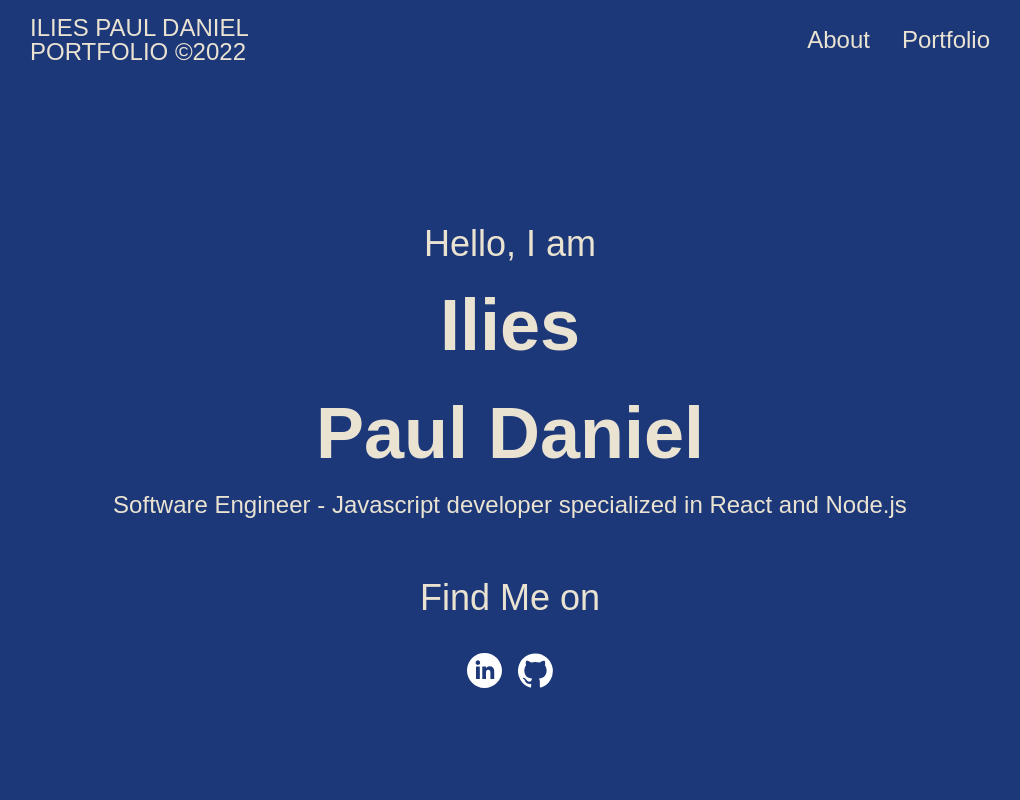
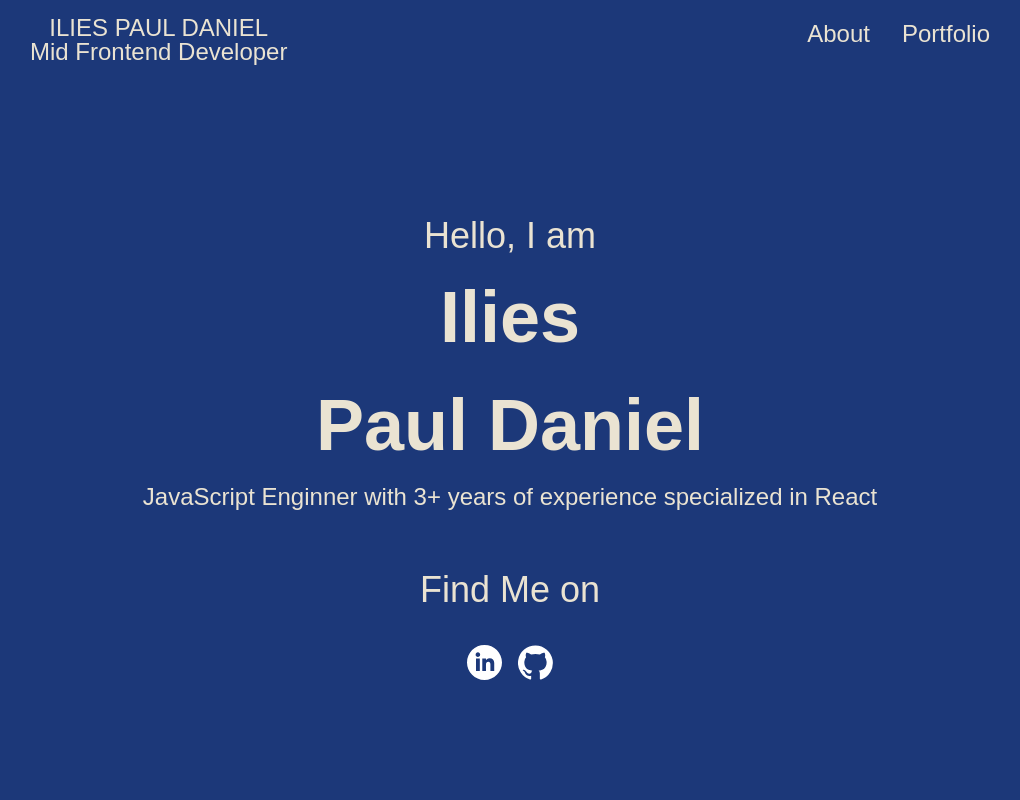
Before and after one commit to paul-ilies/iliespauldaniel, a Next.js app: page / in a window 1280 px wide. Shown: the top 800 px of the page, without its empty margins (130-1150 px from the left). Built offline with nearby package versions, Linux system fonts and the light colour scheme; a web font is replaced by a local one.

Commit message:
refactored structure

```diff
--- a/components/About.tsx
+++ b/components/About.tsx
@@ -2,21 +2,18 @@ import { Box, Heading, Flex, Text } from "@chakra-ui/react";
 import Headline from "./common/Headline";
 import Parallax from "./common/Parallax";
 import Image from "next/image";
-import useMediaQuery from "../hooks/useMediaQuery";
 
 const content = {
   heading: "About me",
   description:
-    "I am a front-end developer with a strong foundation in JavaScript and experience using various front-end frameworks, including React and NextJS. I have also used GraphQL for data management and Chakra UI for styling and design.I am a recent graduate of the postgraduate program in Applied Informatics and Programming at Technical University of Cluj-Napoca, where I learned the basics of programming in C++, relational databases with Oracle SQL, and web technologies such as HTML, CSS, and JavaScript. I also gained an understanding of computer systems and networks, object-oriented programming concepts, and fundamental algorithms. I am passionate about creating intuitive and engaging user experiences and am always looking for new opportunities to grow and learn as a developer.",
+    "I am a front-end developer with a strong foundation in JavaScript specialized in React with NextJS framework.I graduated the postgraduate program in Applied Informatics and Programming at Technical University of Cluj-Napoca, where I learned the basics of programming in C++, relational databases with Oracle SQL, and web technologies such as HTML, CSS, and JavaScript. I also gained an understanding of computer systems and networks, object-oriented programming concepts, and fundamental algorithms. I am passionate about creating intuitive and engaging user experiences and am always looking for new opportunities to grow and learn as a developer.",
 };
 
 const About = () => {
-  const isMobile = useMediaQuery("(max-width: 600px)");
-
   return (
     <Box mb="5rem" id="about">
       <Flex
-        justifyContent={isMobile ? "center" : "flex-start"}
+        justifyContent={{ base: "center", md: "flex-start" }}
         my={{ base: 4, md: 12 }}
       >
         <Heading
@@ -27,10 +24,9 @@ const About = () => {
           _after={{
             content: "''",
             position: "absolute",
-            bottom: isMobile ? "-4" : "4",
-            display: isMobile ? "block" : "inline-block",
+            bottom: { base: "0", md: "-10px" },
+            display: { base: "block", md: "inline-block" },
             border: "0.5px #EAE3D2 solid",
-            ml: isMobile ? 0 : 4,
             w: "100%",
           }}
         >
@@ -76,6 +72,8 @@ const About = () => {
             fontWeight="300"
             fontSize="2xl"
             textAlign="left"
+            textColor="#D4D4D4"
+            opacity={0.9}
           >
             {content.description}
           </Text>
--- a/components/Header.tsx
+++ b/components/Header.tsx
@@ -1,5 +1,4 @@
 import { Flex, Link, ListItem, UnorderedList } from "@chakra-ui/react";
-import useMediaQuery from "../hooks/useMediaQuery";
 import Logo from "./common/Logo";
 
 const links = [
@@ -7,26 +6,15 @@ const links = [
   { name: "Portfolio", href: "/#portfolio" },
 ];
 
-const Header = ({ navHeight }: any) => {
-  const isMobile = useMediaQuery("(max-width: 600px)");
-
+const Header = () => {
   return (
     <Flex
-      display="flex"
-      width="100%"
-      alignItems="center"
       pt="1rem"
-      ref={navHeight}
-      flexDir={isMobile ? "column" : "row"}
-      gap={isMobile ? "1rem" : "0"}
+      gap={{ base: "1rem", md: "0" }}
+      justifyContent="space-between"
     >
       <Logo />
-      <UnorderedList
-        listStyleType="none"
-        display="flex"
-        ml={isMobile ? "0" : "auto"}
-        gap="2rem"
-      >
+      <UnorderedList listStyleType="none" display="flex" gap="2rem">
         {links.map((el, i) => {
           return (
             <ListItem
--- a/components/Hero.tsx
+++ b/components/Hero.tsx
@@ -1,16 +1,12 @@
-import { Box, Center, Flex, Text } from "@chakra-ui/react";
+import { Box, Center, Flex, Text, calc } from "@chakra-ui/react";
 import SocialLinks from "./common/SocialLinks";
 
-interface Props {
-  navHeight?: number;
-  containerMarginTop?: string;
-}
-const Hero = ({ navHeight, containerMarginTop }: Props) => {
+const Hero = () => {
   return (
     <Flex
-      h={`calc(100vh - ${containerMarginTop} - ${navHeight}px)`}
       position="relative"
       flexDirection="column"
+      height={{ base: `calc(100vh - 72px)`, md: `calc(100vh - 144px)` }}
     >
       <Center flexDirection="column" h="100%" width="100%">
         <Box>
@@ -29,8 +25,7 @@ const Hero = ({ navHeight, containerMarginTop }: Props) => {
         </Box>
         <Box>
           <Text fontSize="2xl" fontWeight="300" textAlign="center">
-            Software Engineer - Javascript developer specialized in React and
-            Node.js
+            JavaScript Enginner with 3+ years of experience specialized in React
           </Text>
         </Box>
         <Flex
--- a/components/Layout.tsx
+++ b/components/Layout.tsx
@@ -5,10 +5,9 @@ import Header from "./Header";
 
 type Props = {
   children?: ReactNode;
-  navHeight: any;
 };
 
-const Layout = ({ children, navHeight }: Props) => {
+const Layout = ({ children }: Props) => {
   return (
     <Box
       m={{ base: "0 0.5rem", sm: "0 2rem", md: "0 5rem", lg: "0 10rem" }}
@@ -16,7 +15,7 @@ const Layout = ({ children, navHeight }: Props) => {
       display="flex"
       flexDirection="column"
     >
-      <Header navHeight={navHeight} />
+      <Header />
       {children}
       <Footer />
     </Box>
--- a/components/Portfolio.tsx
+++ b/components/Portfolio.tsx
@@ -1,15 +1,12 @@
 import { Box, Flex, Heading } from "@chakra-ui/react";
 import { projects } from "../data/projects";
-import useMediaQuery from "../hooks/useMediaQuery";
 import Project from "./common/Project";
 
 const Portfolio = () => {
-  const isMobile = useMediaQuery("(max-width: 600px)");
-
   return (
     <Box mb="5rem" id="portfolio">
       <Flex
-        justifyContent={isMobile ? "center" : "flex-start"}
+        justifyContent={{ base: "center", md: "flex-start" }}
         my={{ base: 4, md: 12 }}
       >
         <Heading
@@ -20,10 +17,9 @@ const Portfolio = () => {
           _after={{
             content: "''",
             position: "absolute",
-            bottom: isMobile ? "-4" : "4",
-            display: isMobile ? "block" : "inline-block",
+            bottom: { base: "0", md: "-10px" },
+            display: { base: "block", md: "inline-block" },
             border: "0.5px #EAE3D2 solid",
-            ml: isMobile ? 0 : 4,
             w: "100%",
           }}
         >
--- a/components/common/Logo.tsx
+++ b/components/common/Logo.tsx
@@ -1,33 +1,18 @@
 import { Box, Flex, Text } from "@chakra-ui/react";
-import useMediaQuery from "../../hooks/useMediaQuery";
-import { CURRENT_YEAR } from "../../utils/constants";
 
 const Logo = () => {
-  const isMobile = useMediaQuery("(max-width: 600px)");
   return (
-    <Flex
-      gap={isMobile ? "2rem" : "0"}
-      flexDir={isMobile ? "column" : "row"}
-      alignItems={isMobile ? "center" : "normal"}
-    >
-      <Box>
+    <Flex flexDir="column" alignItems="center">
       <Text fontSize={{ base: "xl", md: "2xl" }} lineHeight="1">
-          ILIES PAUL DANIEL <br />
-          PORTFOLIO <Text as={"span"}>&#169;</Text>
-          {CURRENT_YEAR}
+        ILIES PAUL DANIEL
       </Text>
-      </Box>
-      {isMobile && (
-        <Box>
       <Text
         fontSize={{ base: "xl", md: "2xl" }}
+        fontWeight={500}
         lineHeight="1"
-            textAlign="center"
       >
-            Currently Software Engineer <br /> at LOLA TECH
+        Mid Frontend Developer
       </Text>
-        </Box>
-      )}
     </Flex>
   );
 };
--- a/components/common/Project.tsx
+++ b/components/common/Project.tsx
@@ -32,12 +32,7 @@ const Project = ({
         >
           {title}
         </Heading>
-        <Text
-          lineHeight="1.32"
-          fontWeight="300"
-          fontSize="2xl"
-          textAlign="center"
-        >
+        <Text lineHeight="1.32" fontWeight="300" fontSize="2xl">
           {description}
         </Text>
       </Flex>
--- a/hooks/useDimension.tsx
+++ /dev/null
@@ -1,24 +0,0 @@
-import { useRef, useState, useEffect } from "react";
-import ResizeObserver from "resize-observer-polyfill";
-
-const initialState = { width: 0, height: 0 };
-const useDimension = (ref: any) => {
-  const [dimensions, setdDimensions] = useState(initialState);
-  const resizeObserverRef = useRef<any>(null);
-
-  useEffect(() => {
-    resizeObserverRef.current = new ResizeObserver((entries = []) => {
-      entries.forEach((entry) => {
-        const { width, height } = entry.contentRect;
-        setdDimensions({ width, height });
-      });
-    });
-    if (ref.current) resizeObserverRef.current.observe(ref.current);
-    return () => {
-      if (resizeObserverRef.current) resizeObserverRef.current.disconnect();
-    };
-  }, [ref]);
-  return dimensions;
-};
-
-export default useDimension;
--- a/hooks/useMediaQuery.ts
+++ /dev/null
@@ -1,46 +0,0 @@
-import { useEffect, useState } from "react";
-
-function useMediaQuery(query: string): boolean {
-  const getMatches = (query: string): boolean => {
-    // Prevents SSR issues
-    if (typeof window !== "undefined") {
-      return window.matchMedia(query).matches;
-    }
-    return false;
-  };
-
-  const [matches, setMatches] = useState<boolean>(
-    typeof window === "undefined" && getMatches(query)
-  );
-
-  function handleChange() {
-    setMatches(getMatches(query));
-  }
-
-  useEffect(() => {
-    const matchMedia = window.matchMedia(query);
-
-    // Triggered at the first client-side load and if query changes
-    handleChange();
-
-    // Listen matchMedia
-    if (matchMedia.addListener) {
-      matchMedia.addListener(handleChange);
-    } else {
-      matchMedia.addEventListener("change", handleChange);
-    }
-
-    return () => {
-      if (matchMedia.removeListener) {
-        matchMedia.removeListener(handleChange);
-      } else {
-        matchMedia.removeEventListener("change", handleChange);
-      }
-    };
-    // eslint-disable-next-line react-hooks/exhaustive-deps
-  }, [query]);
-
-  return matches;
-}
-
-export default useMediaQuery;
--- a/pages/_app.tsx
+++ b/pages/_app.tsx
@@ -3,17 +3,12 @@ import type { AppProps } from "next/app";
 import { ChakraProvider } from "@chakra-ui/react";
 import { theme } from "../theme/theme";
 import Layout from "../components/Layout";
-import { useRef } from "react";
-import useDimension from "../hooks/useDimension";
 
 function MyApp({ Component, pageProps }: AppProps) {
-  const navHeight = useRef();
-  const { height } = useDimension(navHeight);
-
   return (
     <ChakraProvider theme={theme}>
-      <Layout navHeight={navHeight}>
-        <Component {...pageProps} navHeight={height} />
+      <Layout>
+        <Component {...pageProps} />
       </Layout>
     </ChakraProvider>
   );
--- a/pages/index.tsx
+++ b/pages/index.tsx
@@ -11,23 +11,8 @@ interface Props {
 }
 
 const Home: NextPage = ({ navHeight }: Props) => {
-  const [containerMarginTop, setContainerMarginTop] = useState("");
-  const containerRef = useRef<any>();
-
-  useEffect(() => {
-    if (window !== undefined) {
-      const handleResize = () => {
-        const target = window.getComputedStyle(containerRef?.current);
-        setContainerMarginTop(target.getPropertyValue("margin-top"));
-      };
-      handleResize();
-      window.addEventListener("resize", handleResize);
-      return () => window.removeEventListener("resize", handleResize);
-    }
-  }, []);
-
   return (
-    <Box minH="100vh" w="100%" mt={{ base: 4, md: 20 }} ref={containerRef}>
+    <Box minH="100vh" w="100%" mt={{ base: 4, md: 20 }}>
       <Head>
         <title>Ilies Paul Daniel</title>
         <meta
@@ -35,7 +20,7 @@ const Home: NextPage = ({ navHeight }: Props) => {
           content="Front end developer with Javascript specialized in React and Node.js"
         />
       </Head>
-      <Hero navHeight={navHeight} containerMarginTop={containerMarginTop} />
+      <Hero />
       <About />
       <Portfolio />
     </Box>
```
Lines whose indentation alone changed are shown as unchanged.
